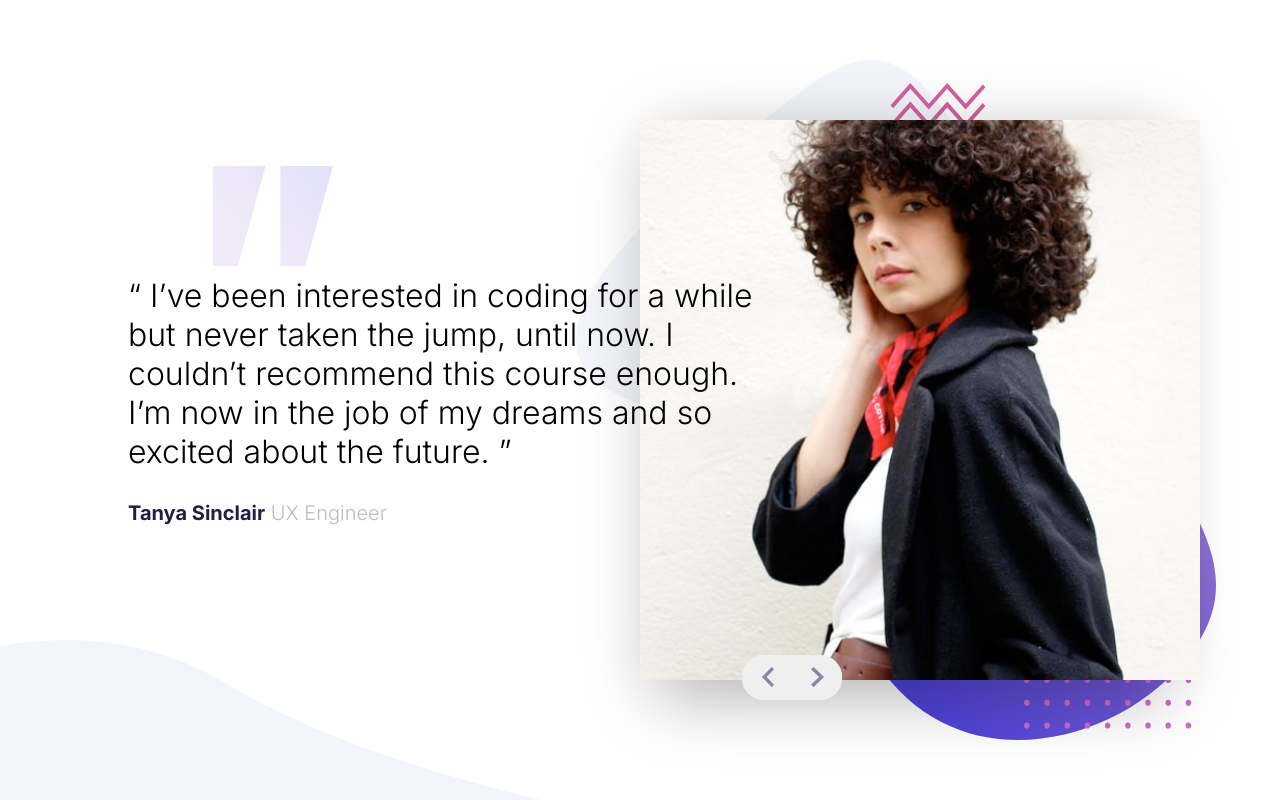
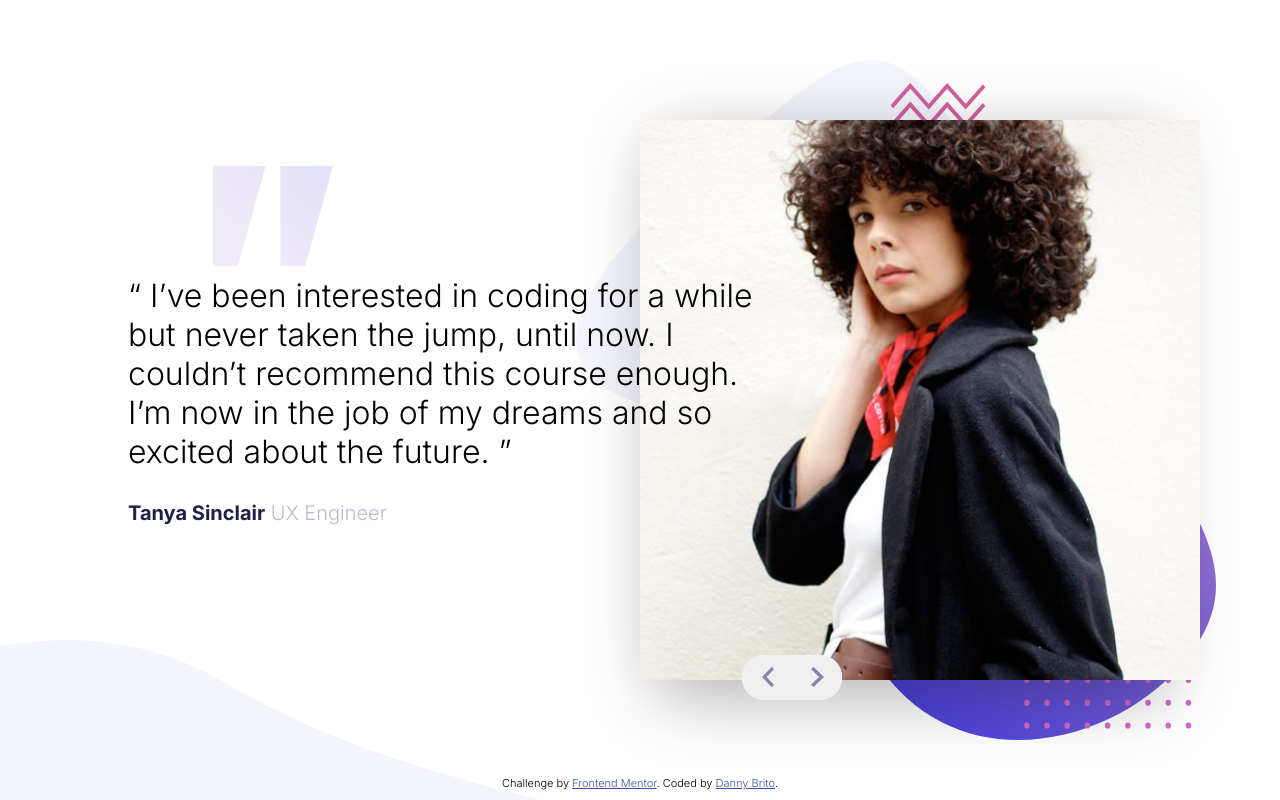
Before and after one commit to DannyBrito/coding_btcmp_slide_FrontEndMentor, a plain HTML site: page index.html in a window 1280 px wide. Drawn offline with Linux system fonts and the light colour scheme.

Commit message:
attribution added

```diff
--- a/index.css
+++ b/index.css
@@ -117,7 +117,13 @@ button,button:focus {
 .buttonContainer img{
     height: 20px;
 }
-.attribution { font-size: 11px; text-align: center; }
+.attribution {
+    position: fixed;
+    bottom: 10px;
+    font-size: 11px;
+    text-align: center;
+    width: 100%;
+}
 .attribution a { color: hsl(228, 45%, 44%); }
 
 img{
--- a/index.html
+++ b/index.html
@@ -41,7 +41,7 @@
   </div>
   <div class="attribution">
     Challenge by <a href="https://www.frontendmentor.io?ref=challenge" target="_blank">Frontend Mentor</a>.
-    Coded by <a href="#">Your Name Here</a>.
+    Coded by <a href="https://github.com/DannyBrito">Danny Brito</a>.
   </div>
 </body>
 </html>
```
